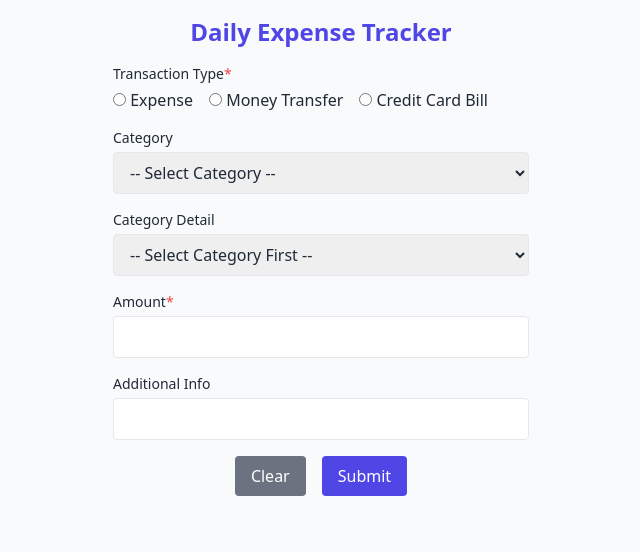
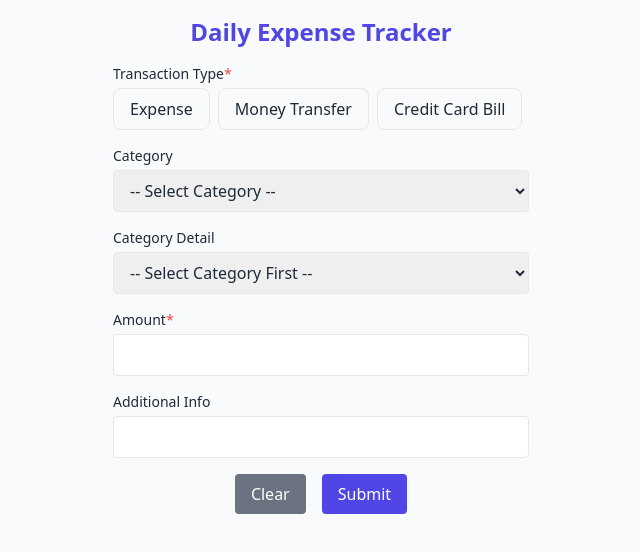
Before and after one commit to Rakeshshewale/pwa-records-dll-x98, a plain HTML site: page index.html in a window 1280 px wide. Shown: the whole page, without its empty margins (319-959 px from the left). Drawn offline with nearby package versions, Linux system fonts and the light colour scheme.

Commit message:
Update index.html

```diff
--- a/index.html
+++ b/index.html
@@ -24,25 +24,60 @@
     <form id="expenseForm" class="space-y-4">
 
       <!-- Transaction Type -->
-      <div>
-        <label class="block text-sm font-medium mb-1">Transaction Type<span class="text-red-500">*</span></label>
-        <div class="flex flex-wrap gap-4">
-          <label><input type="radio" name="transactionType" value="Expense" required /> Expense</label>
-          <label><input type="radio" name="transactionType" value="Money transfer" /> Money Transfer</label>
-          <label><input type="radio" name="transactionType" value="Credit card bill" /> Credit Card Bill</label>
-        </div>
+<div>
+  <label class="block text-sm font-medium mb-1">Transaction Type<span class="text-red-500">*</span></label>
+  <div id="transactionTypeGroup" class="flex flex-wrap gap-2">
+    <label class="cursor-pointer">
+      <input type="radio" name="transactionType" value="Expense" class="hidden peer" required />
+      <div class="px-4 py-2 border rounded-lg peer-checked:bg-indigo-600 peer-checked:text-white">
+        Expense
       </div>
+    </label>
+    <label class="cursor-pointer">
+      <input type="radio" name="transactionType" value="Money transfer" class="hidden peer" />
+      <div class="px-4 py-2 border rounded-lg peer-checked:bg-indigo-600 peer-checked:text-white">
+        Money Transfer
+      </div>
+    </label>
+    <label class="cursor-pointer">
+      <input type="radio" name="transactionType" value="Credit card bill" class="hidden peer" />
+      <div class="px-4 py-2 border rounded-lg peer-checked:bg-indigo-600 peer-checked:text-white">
+        Credit Card Bill
+      </div>
+    </label>
+  </div>
+</div>
 
       <!-- Expense Mode -->
-      <div id="expenseModeSection">
-        <label class="block text-sm font-medium mb-1">Expense Mode</label>
-        <div class="flex flex-wrap gap-4">
-          <label><input type="radio" name="expenseMode" value="UPI" /> UPI</label>
-          <label><input type="radio" name="expenseMode" value="Credit card" /> Credit Card</label>
-          <label><input type="radio" name="expenseMode" value="E-wallet" /> E-Wallet</label>
-          <label><input type="radio" name="expenseMode" value="Cash" /> Cash</label>
-        </div>
+<div id="expenseModeSection" class="mt-4 hidden">
+  <label class="block text-sm font-medium mb-1">Expense Mode</label>
+  <div id="expenseModeGroup" class="flex flex-wrap gap-2">
+    <label class="cursor-pointer">
+      <input type="radio" name="expenseMode" value="UPI" class="hidden peer" />
+      <div class="px-4 py-2 border rounded-lg peer-checked:bg-indigo-600 peer-checked:text-white">
+        UPI
       </div>
+    </label>
+    <label class="cursor-pointer">
+      <input type="radio" name="expenseMode" value="Credit card" class="hidden peer" />
+      <div class="px-4 py-2 border rounded-lg peer-checked:bg-indigo-600 peer-checked:text-white">
+        Credit Card
+      </div>
+    </label>
+    <label class="cursor-pointer">
+      <input type="radio" name="expenseMode" value="E-wallet" class="hidden peer" />
+      <div class="px-4 py-2 border rounded-lg peer-checked:bg-indigo-600 peer-checked:text-white">
+        E-Wallet
+      </div>
+    </label>
+    <label class="cursor-pointer">
+      <input type="radio" name="expenseMode" value="Cash" class="hidden peer" />
+      <div class="px-4 py-2 border rounded-lg peer-checked:bg-indigo-600 peer-checked:text-white">
+        Cash
+      </div>
+    </label>
+  </div>
+</div>
 
       <!-- Category -->
       <div>
```
